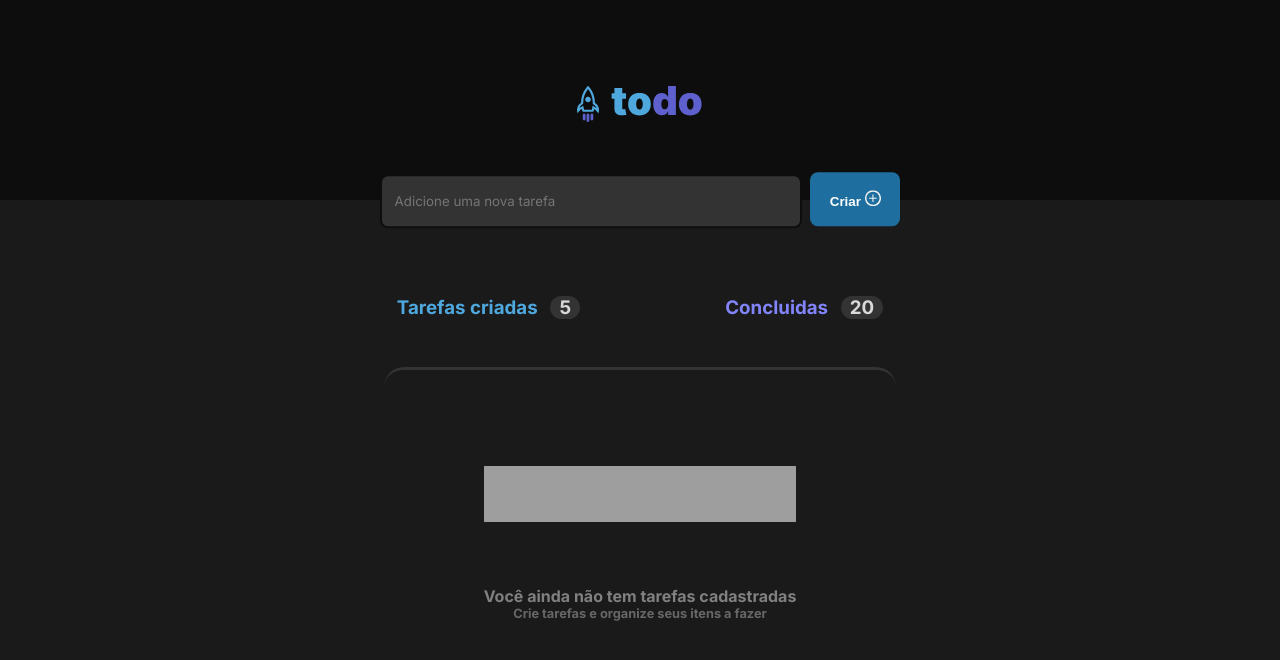
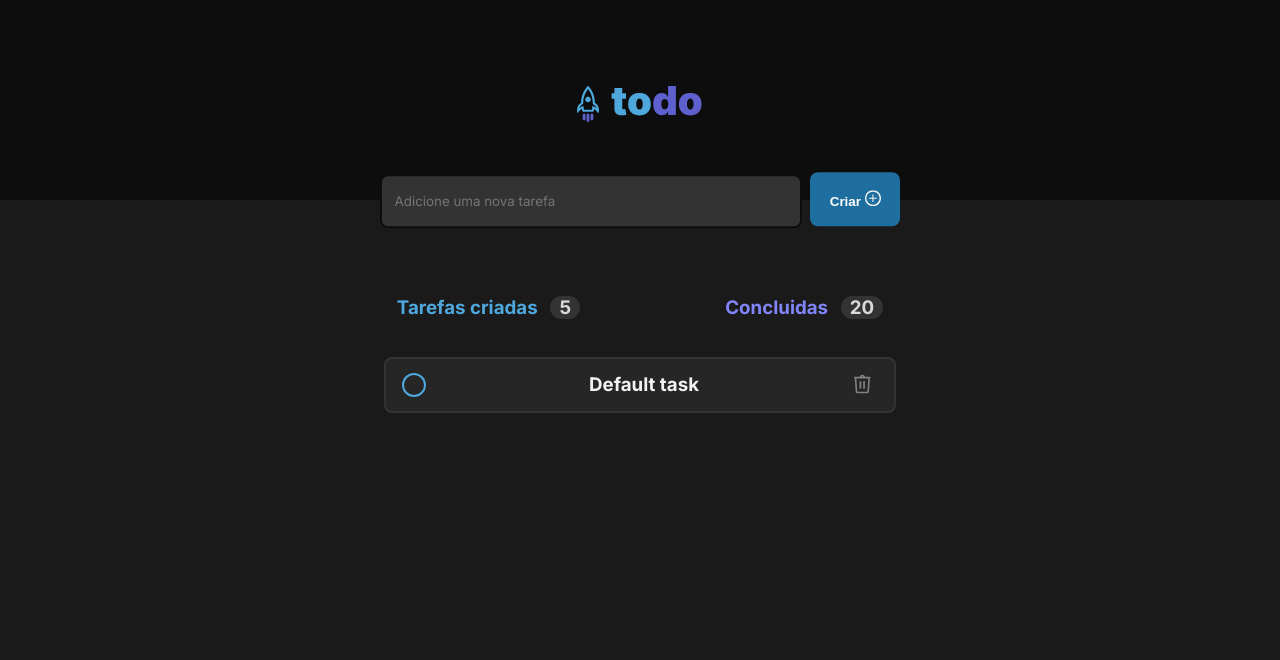
Before and after one commit to KawanHSB/desafio-01-praticando-os-conceitos-reactjs, a React (Vite) app: page / in a window 1280 px wide. Shown: the top 660 px of the page. Built offline with nearby package versions, Linux system fonts and the light colour scheme; grey boxes are pictures that could not be loaded.

Commit message:
still working

```diff
--- a/src/App.tsx
+++ b/src/App.tsx
@@ -1,7 +1,8 @@
 import { Header } from "./components/Header"
-import { Task } from "./components/Task"
+import { NewTask } from "./components/NewTask"
 import { TaskCounter } from "./components/TaskCounter"
 import { EmptyTaskList } from "./components/EmptyTaskList"
+import { TaskList } from "./components/TaskList"
 
 
 
@@ -11,10 +12,9 @@ function App() {
   return (
     <div className="App">
       <Header/>
-      <Task/>
+      <NewTask/>
       <TaskCounter/>
-      <EmptyTaskList/>
-
+      <TaskList/>
     </div>
   )
 }
--- a/src/components/Task/index.tsx
+++ b/src/components/NewTask/index.tsx
@@ -1,7 +1,7 @@
 import styles from "./styles.module.scss"
 import plus from "../../assets/Plus.svg"
 
-export function Task() {
+export function NewTask() {
 
 
     return (
--- /dev/null
+++ b/src/components/TaskList/index.tsx
@@ -0,0 +1,16 @@
+import styles from "./styles.module.scss"
+import Trash from "../../assets/trash.svg"
+
+export function TaskList() {
+    return (
+        <div className={styles.wraper}>
+            <div>
+                <div className={styles.task}>
+                    <input className={styles.checkBox} type="checkbox"/>
+                    <h3>Default task</h3>
+                    <button><img src={Trash}/></button>
+                </div>
+            </div>
+        </div>
+    )
+}
--- /dev/null
+++ b/src/components/TaskList/styles.module.scss
@@ -0,0 +1,67 @@
+.wraper {
+    display: flex;
+    justify-content: center;
+    margin-top: 1.5rem;
+
+    .task {
+        display: flex;
+        align-items: center;
+        padding-left: 1rem;
+        padding-right: 1rem;
+        margin-top: 0.90rem;
+        width: 40vw;
+        height: 3.5rem;
+        background: var(--gray-500);
+        border-radius: 8px;
+        border: 2px solid var(--gray-400);
+        color: var(--gray-100);
+        font-weight: 400;
+        line-height: 140%;
+        justify-content: space-between;
+
+        .checkBox {
+            appearance: none;
+
+            width: 1.5rem;
+            height: 1.5rem;
+
+            background: transparent;
+            cursor: pointer;
+            border-radius: 80px;
+            border: 2px solid var(--blue);
+            position: relative;
+
+            &:checked::before {
+                position: absolute;
+                content: "";
+                width: 1.5rem;
+                height: 1.5rem;
+                border-radius: 80px;
+                background: var(--purple-dark);
+                left: 50;
+                h3 {
+                    color: blue($color: #000000);
+                }
+            }
+        }
+
+        h3 {
+            padding-left: 1rem;
+
+            &:checked {
+                color: blue;
+            }
+        }
+
+        button {
+            background: transparent;
+            border: none;
+            cursor: pointer;
+
+            img {
+                width: 2rem;
+                height: 2rem;
+            }
+        }
+    }
+}
```
Also changed, not shown: src/assets/trash.svg (added), src/components/NewTask/styles.module.scss (renamed from src/components/Task/styles.module.scss).
